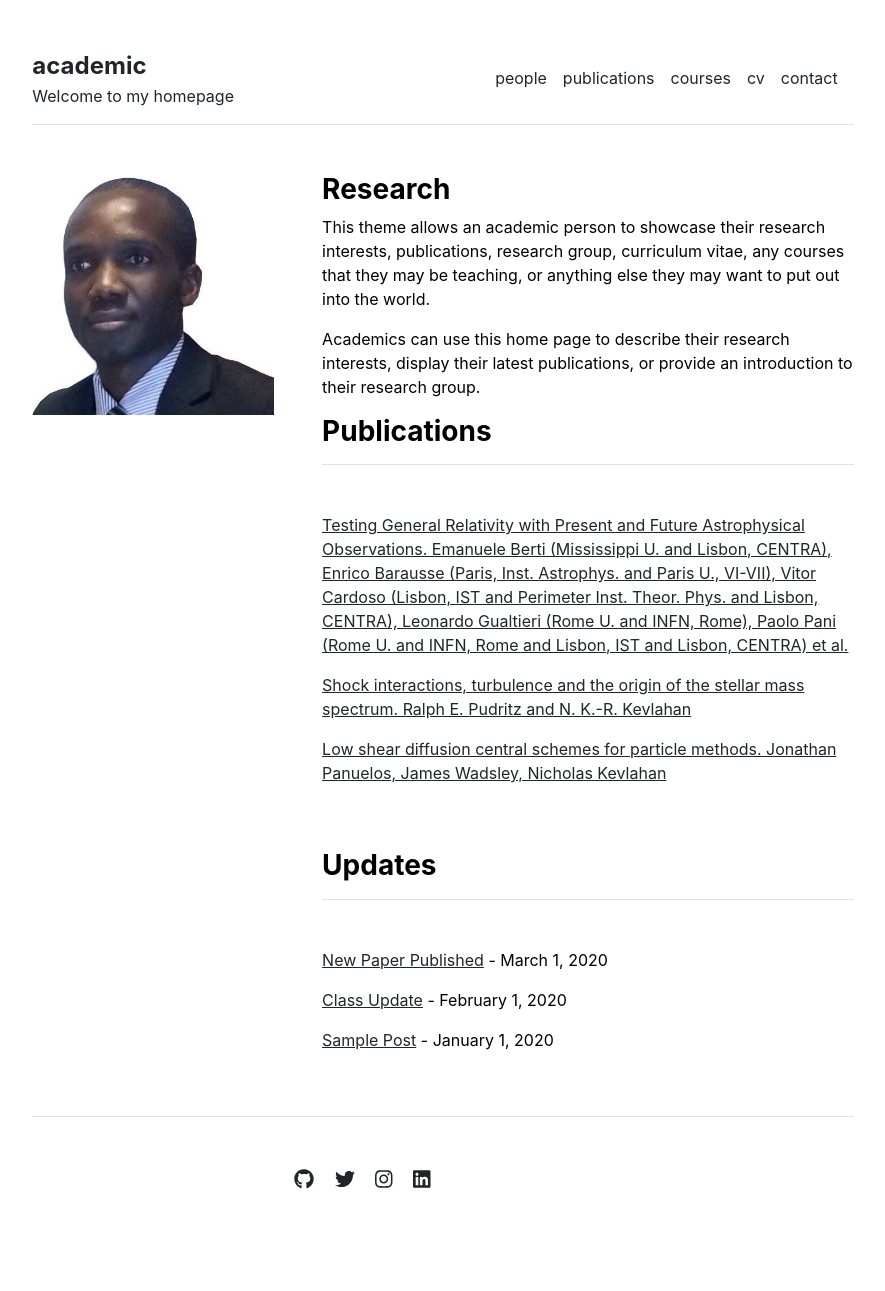
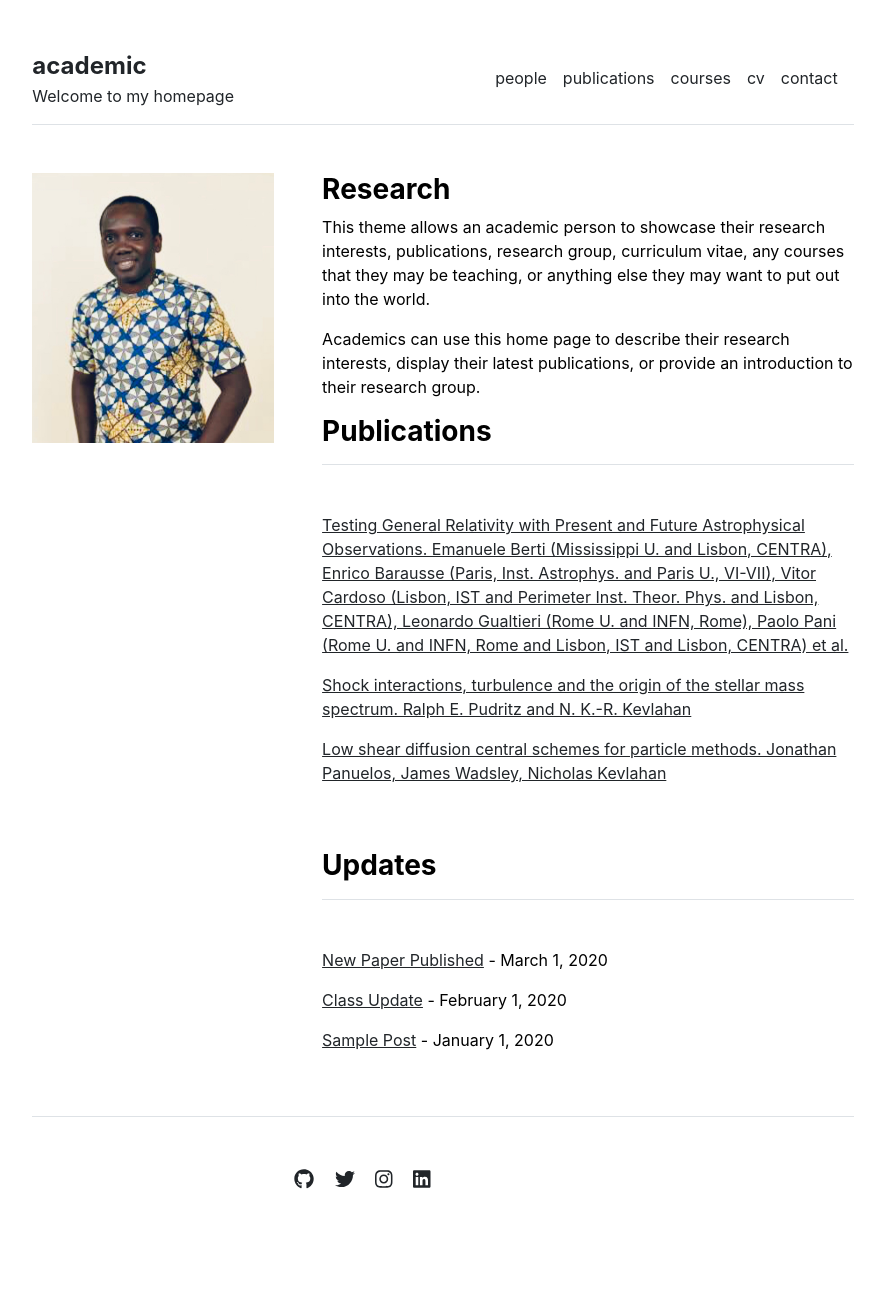
Before and after one commit to akakpokonou/akakpokonou.github.io, a Jekyll site: the page built from index.md, in a window 1280 px wide. Shown: the whole page, without its empty margins (197-1082 px from the left). Built offline with Jekyll 4.4.1, drawn with Linux system fonts in a browser that asks for light colours.

Commit message:
Update home.html

```diff
--- a/_layouts/home.html
+++ b/_layouts/home.html
@@ -4,7 +4,7 @@
 
 <div class="row g-5 mb-5">
   <div class="col-md-4">
-    <img src="{{ site.github.url }}/assets/img/Pfofile.jpg" alt="Home" width="100%">
+    <img src="{{ site.github.url }}/assets/img/IMG-3564.jpg" alt="Home" width="100%">
   </div>
     <div class="col-md-8">
     <h3 class="fw-bold">Research</h3>
```
